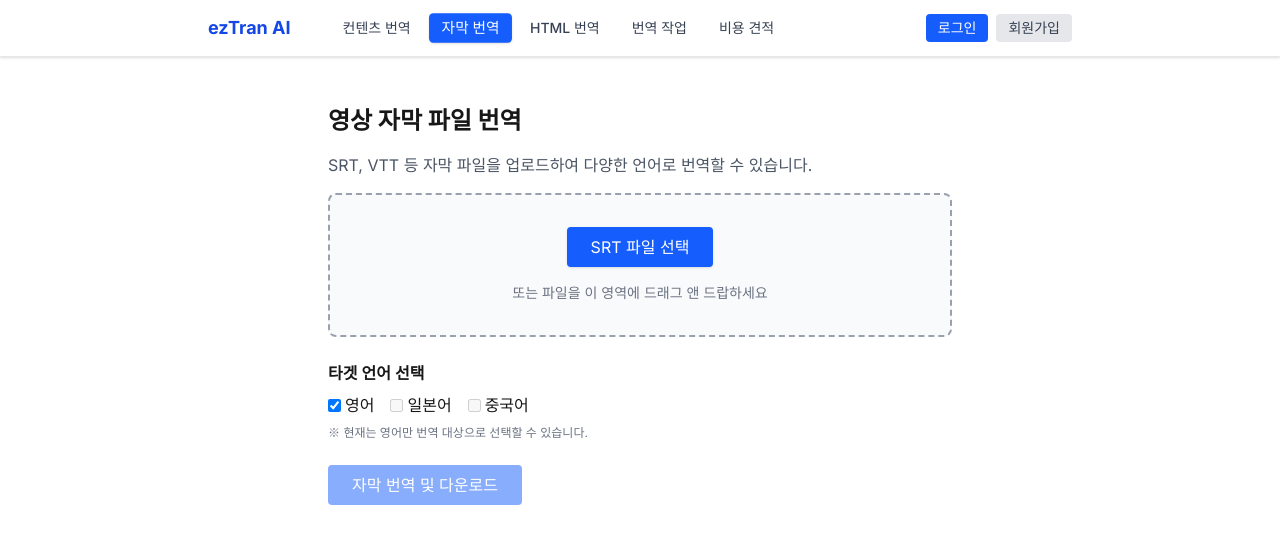
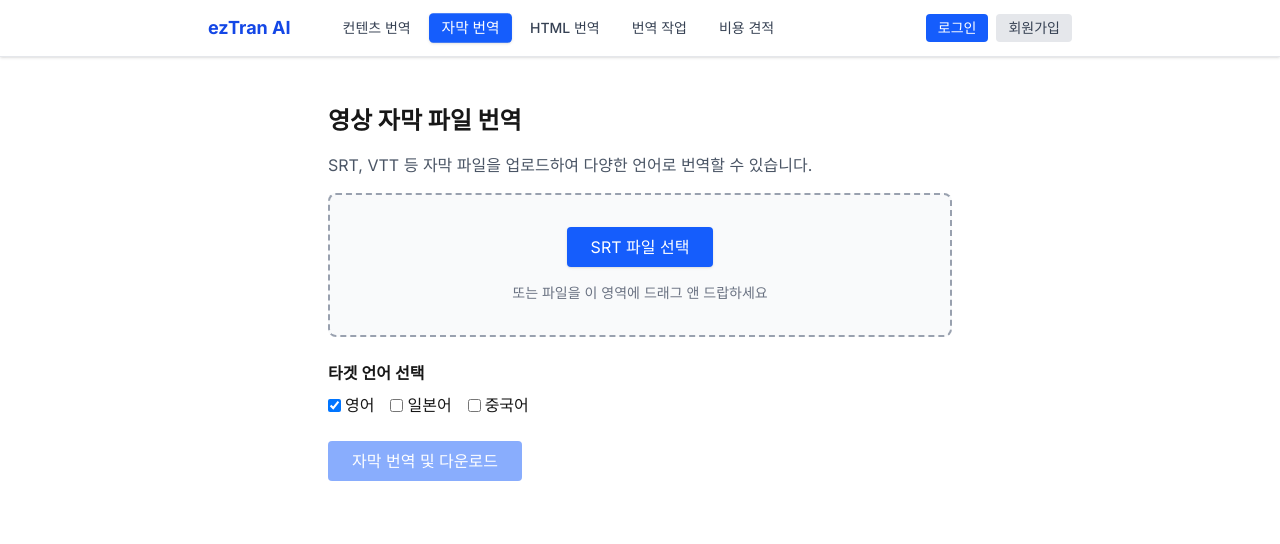
Before and after one commit to studywithme/translate-wise, a Next.js app: page /subtitle in a window 1280 px wide. Shown: the top 544 px of the page. Built offline with nearby package versions, Linux system fonts and the light colour scheme.

Commit message:
다른 언어 사용 가능하도록

```diff
--- a/src/app/subtitle/page.tsx
+++ b/src/app/subtitle/page.tsx
@@ -159,15 +159,13 @@ export default function SubtitlePage() {
               <input
                 type="checkbox"
                 value={lang.code}
-                checked={lang.code === 'en'}
-                disabled={lang.code !== 'en'}
-                readOnly
+                checked={targetLangs.includes(lang.code)}
+                onChange={handleLangChange}
               />
               {lang.label}
             </label>
           ))}
         </div>
-        <p className="text-xs text-gray-500 mt-2">※ 현재는 영어만 번역 대상으로 선택할 수 있습니다.</p>
       </div>
       <button
         className="px-6 py-2 bg-blue-600 text-white rounded disabled:opacity-50"
```
